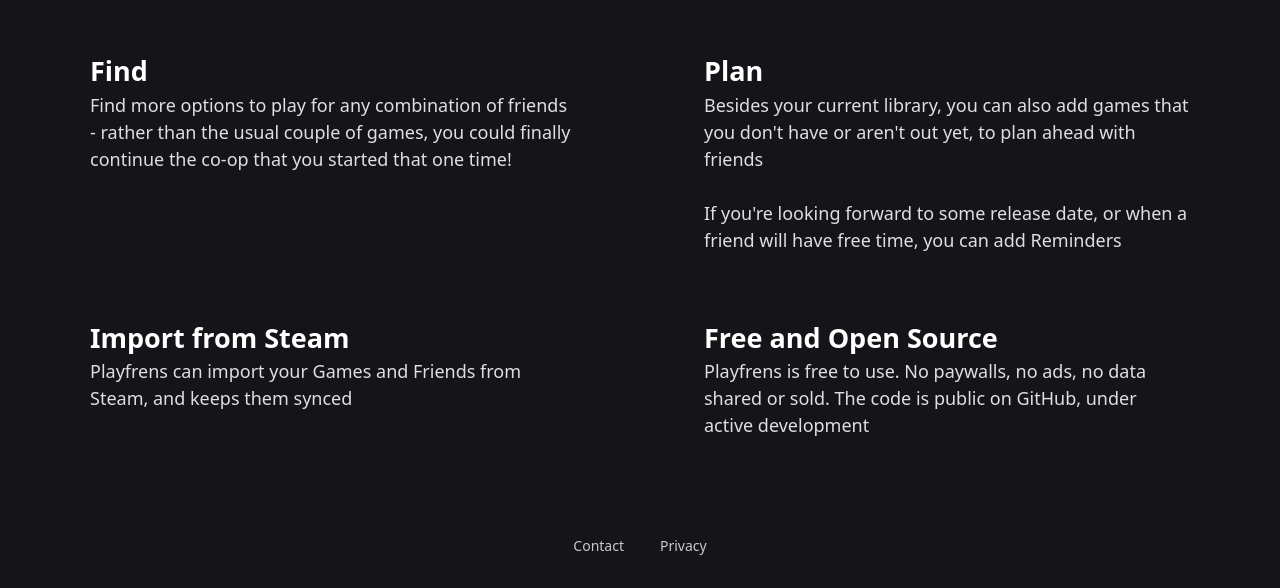
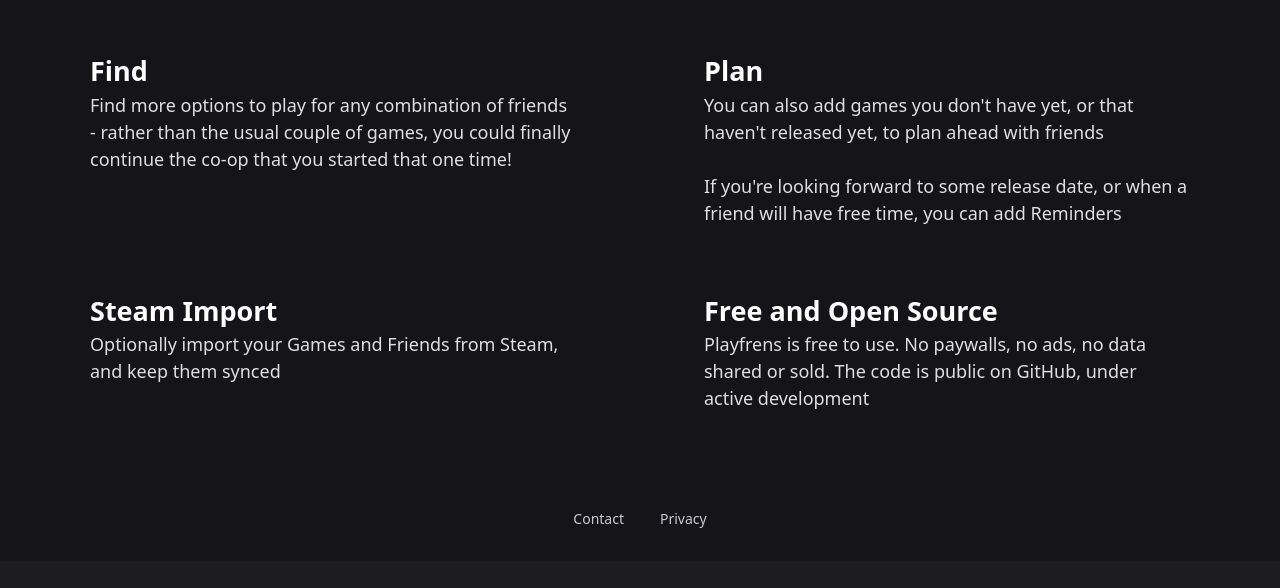
Before and after one commit to liranbr/Playfrens, a React (Vite) app: page / in a window 1280 px wide. Shown: the part 1069-1657 px from the top of the page. After the commit the page ends 1630 px from the top, so only its background shows below. Built offline with nearby package versions, Linux system fonts and the light colour scheme.

Commit message:
Update homepage with import screenshot

```diff
--- a/src/components/EmblaCarousel.jsx
+++ b/src/components/EmblaCarousel.jsx
@@ -8,7 +8,7 @@ export const EmblaCarousel = () => {
     // not using props for slides or options here, since only 1 carousel in the project, just writing it here
     const [emblaRef, emblaApi] = useEmblaCarousel({ loop: true });
 
-    const homepage_slides = ["1.mp4", "2.mp4", "3.png", "4.png"];
+    const homepage_slides = ["1.mp4", "2.mp4", "3.png", "4.png", "5.png"];
     const delayDuration = 4000;
 
     const autoplayEnabledRef = useRef(true);
--- a/src/pages/Home.jsx
+++ b/src/pages/Home.jsx
@@ -68,19 +68,19 @@ export default function Home() {
                         <div className="topic">
                             <h2>Plan</h2>
                             <p>
-                                Besides your current library, you can also add games that you don&apos;t
-                                have or aren&apos;t out yet, to plan ahead with friends
+                                You can also add games you don&apos;t have yet, or that haven&apos;t
+                                released yet, to plan ahead with friends
                                 <br />
                                 <br />
-                                If you&apos;re looking forward to some release date, or when a friend
-                                will have free time, you can add Reminders
+                                If you&apos;re looking forward to some release date, or when a
+                                friend will have free time, you can add Reminders
                             </p>
                         </div>
                         <div className="topic">
-                            <h2>Import from Steam</h2>
+                            <h2>Steam Import</h2>
                             <p>
-                                Playfrens can import your Games and Friends from Steam, and keeps
-                                them synced
+                                Optionally import your Games and Friends from Steam, and keep them
+                                synced
                             </p>
                         </div>
                         <div className="topic">
```
Also changed, not shown: public/homepage_slides/4.png, public/homepage_slides/5.png (added).
